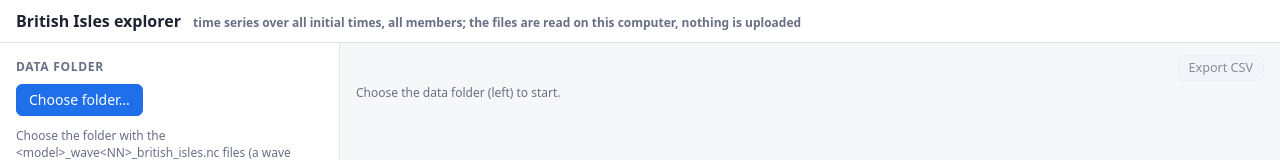
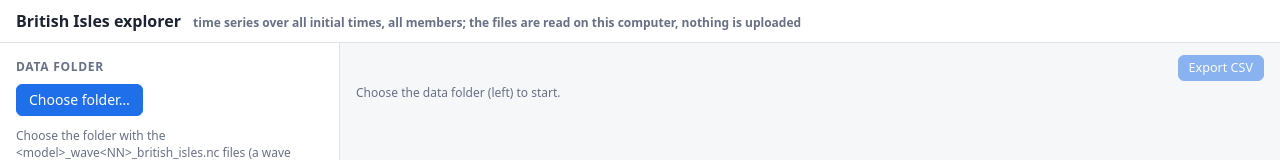
Before and after one commit to sieste/aimba-british-isles-data-explorer, a plain HTML site: page index.html in a window 1280 px wide. Shown: the top 160 px of the page. Drawn offline with nearby package versions, Linux system fonts and the light colour scheme.

Commit message:
Export button in the accent colour
Co-Authored-By: Claude Opus 5.5 <noreply@anthropic.com>

```diff
--- a/index.html
+++ b/index.html
@@ -53,7 +53,7 @@ body.drop main { outline: 3px dashed var(--accent); outline-offset: -6px; }
 #plotwrap { display: flex; flex-direction: column; min-width: 0; padding: 12px 16px; }
 #head { display: flex; align-items: baseline; gap: 12px; }
 #title { font-weight: 600; flex: 1; }
-#export { font: inherit; font-size: 0.9em; border: 1px solid var(--line); background: var(--chip); color: var(--ink);
+#export { font: inherit; font-size: 0.9em; border: 1px solid var(--accent); background: var(--accent); color: var(--accent-ink);
           border-radius: 6px; padding: 3px 10px; cursor: pointer; }
 #export:disabled { opacity: 0.5; cursor: default; }
 #where { margin-bottom: 4px; }
```
